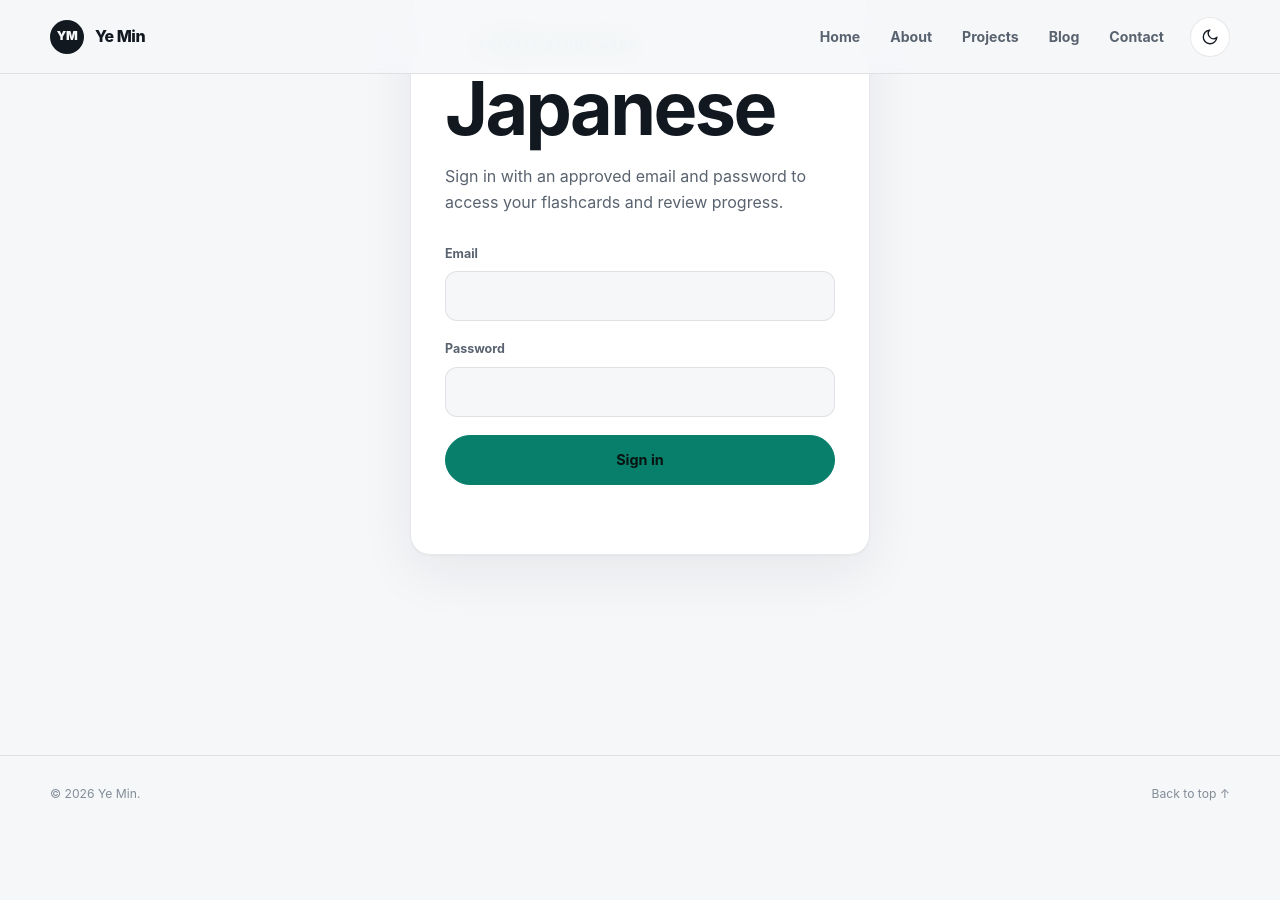
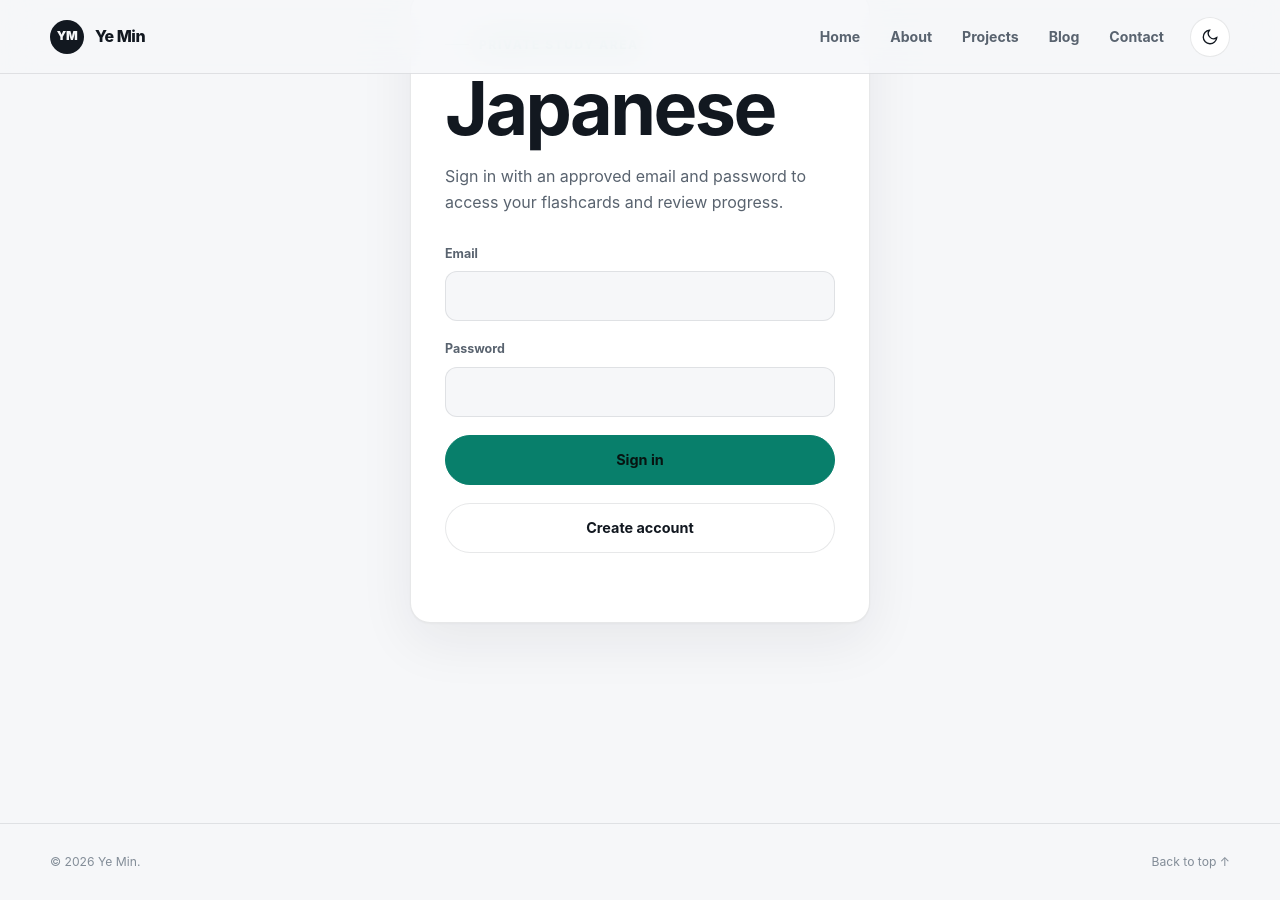
Before and after one commit to ym-yemin/Portfolio, a Jekyll site: the page built from japanese/index.html, in a window 1280 px wide and 900 px high, scrolled down 323 px. Built offline with Jekyll 4.4.1, drawn with Linux system fonts in a browser that asks for light colours; a script that is not in the unit is left out; before the commit the page ends 1155 px from its top, so only the background shows below that.

Commit message:
Add first-time Japanese account creation

```diff
--- a/japanese/index.html
+++ b/japanese/index.html
@@ -26,6 +26,7 @@ extra_js_module: true
           <input type="password" id="jpPassword" autocomplete="current-password" required />
         </label>
         <button class="button button-primary" type="submit">Sign in</button>
+        <button class="button" type="button" id="jpCreateAccount">Create account</button>
         <p class="jp-form-status" id="jpLoginStatus" role="status"></p>
       </form>
     </div>
```
